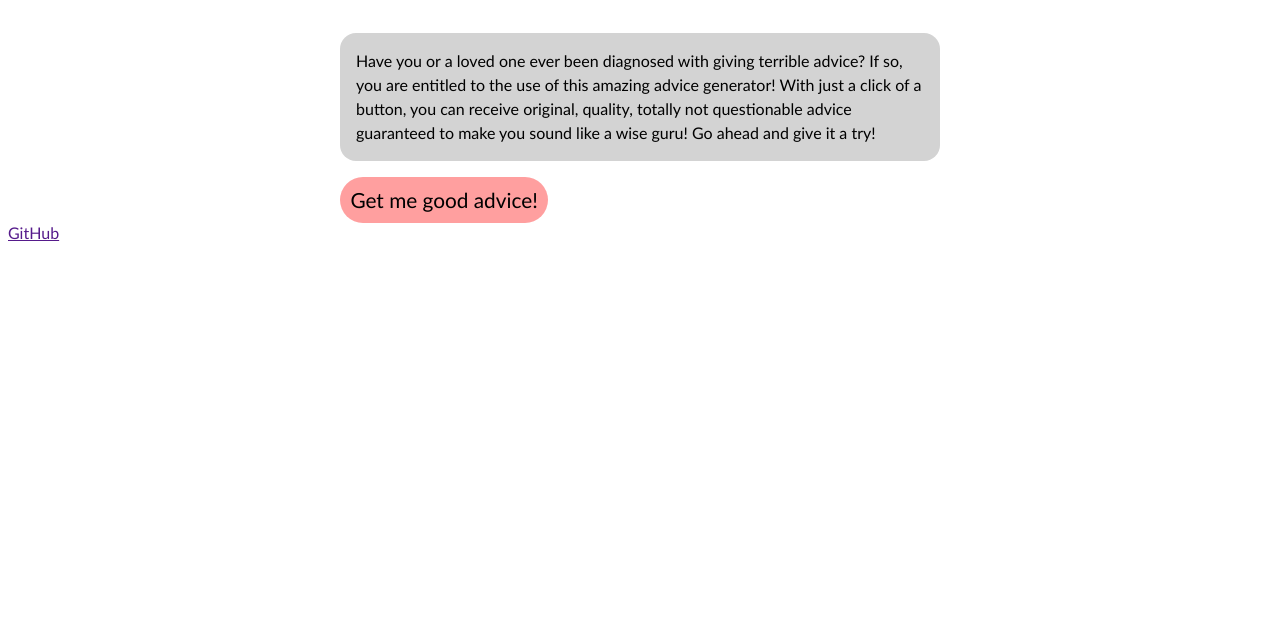
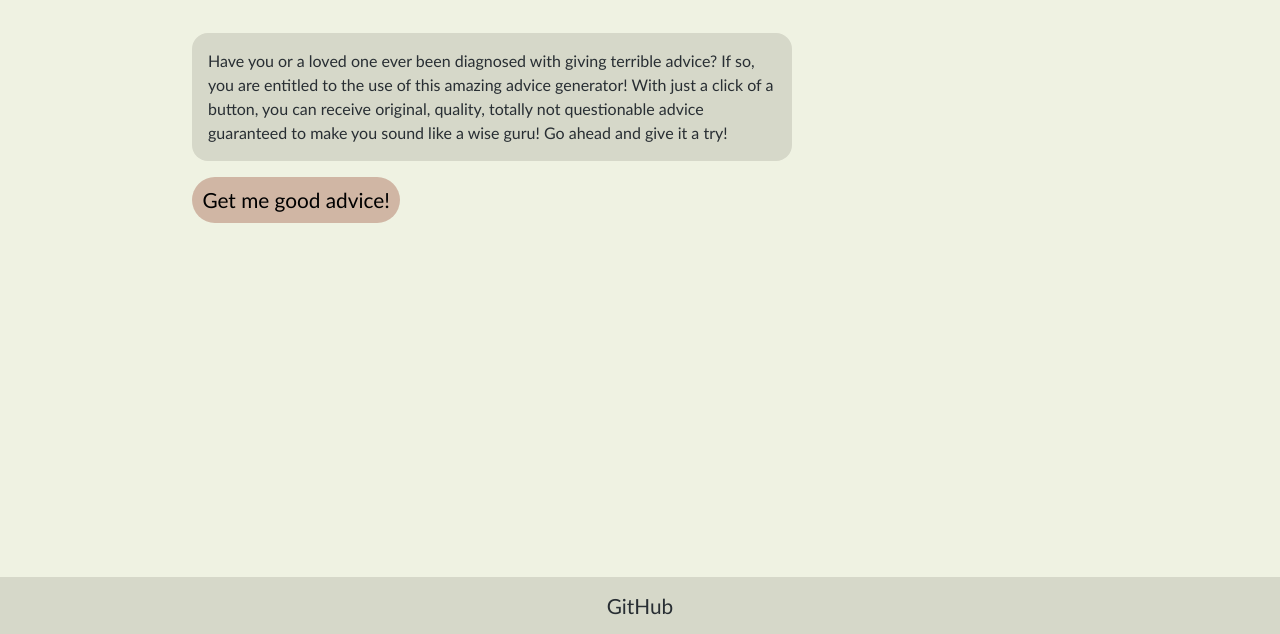
Before and after one commit to smartins1234/cp2, a plain HTML site: page index.html in a window 1280 px wide. Shown: the part 166-800 px from the top of the page. Drawn offline with nearby package versions, Linux system fonts and the light colour scheme; a web font is replaced by a local one.

Commit message:
Final version, with colors, styling, and footer.

```diff
--- a/index.html
+++ b/index.html
@@ -23,7 +23,9 @@
         </div>
     </div>
 
-    <a href="">GitHub</a>
+    <div class="footer">
+        <a href="https://github.com/smartins1234/cp2">GitHub</a>
+    </div>
 
     <script src="https://cdnjs.cloudflare.com/ajax/libs/moment.js/2.24.0/moment.min.js"
         integrity="sha256-4iQZ6BVL4qNKlQ27TExEhBN1HFPvAvAMbFavKKosSWQ=" crossorigin="anonymous"></script>
--- a/styles.css
+++ b/styles.css
@@ -1,16 +1,31 @@
+html {
+    box-sizing: border-box;
+}
+
+*,
+*:before,
+*:after {
+    box-sizing: inherit;
+}
+
+
 body {
     font-family: "Trebuchet MS", Helvetica, sans-serif;
+    color: #282E33;
+    background-color: #EFF2E2;
+    margin: 0;
 }
 
 .content {
     max-width: 600px;
-    margin: auto;
+    margin-left: 15%;
+    margin-bottom: 15%;
 }
 
 .intro {
     line-height: 1.5em;
     padding: 1em;
-    background-color: lightgray;
+    background-color: #D6D8C9;
     border-radius: 1em;
 }
 
@@ -28,7 +43,7 @@ button {
     border-radius: 1.3em;
     padding: .5em;
     border: none;
-    background-color: #ff9f9f
+    background-color: #D0B6A4
 }
 
 p.advice {
@@ -36,6 +51,25 @@ p.advice {
     font-size: 1.3em;
     text-align: center;
     padding: 1.3em;
-    background-color: #777777;
+    background-color: #F19D94;
     border-radius: .5em;
 }
+
+.footer a {
+    text-decoration: none;
+    font-family: inherit;
+    font-size: 1.3em;
+    color: inherit;
+    width: fit-content;
+    height: fit-content;
+}
+
+.footer {
+    background-color: #D6D8C9;
+    width: 100%;
+    height: fit-content;
+    bottom: 0;
+    position: fixed;
+    padding: 1em;
+    text-align: center;
+}
```
